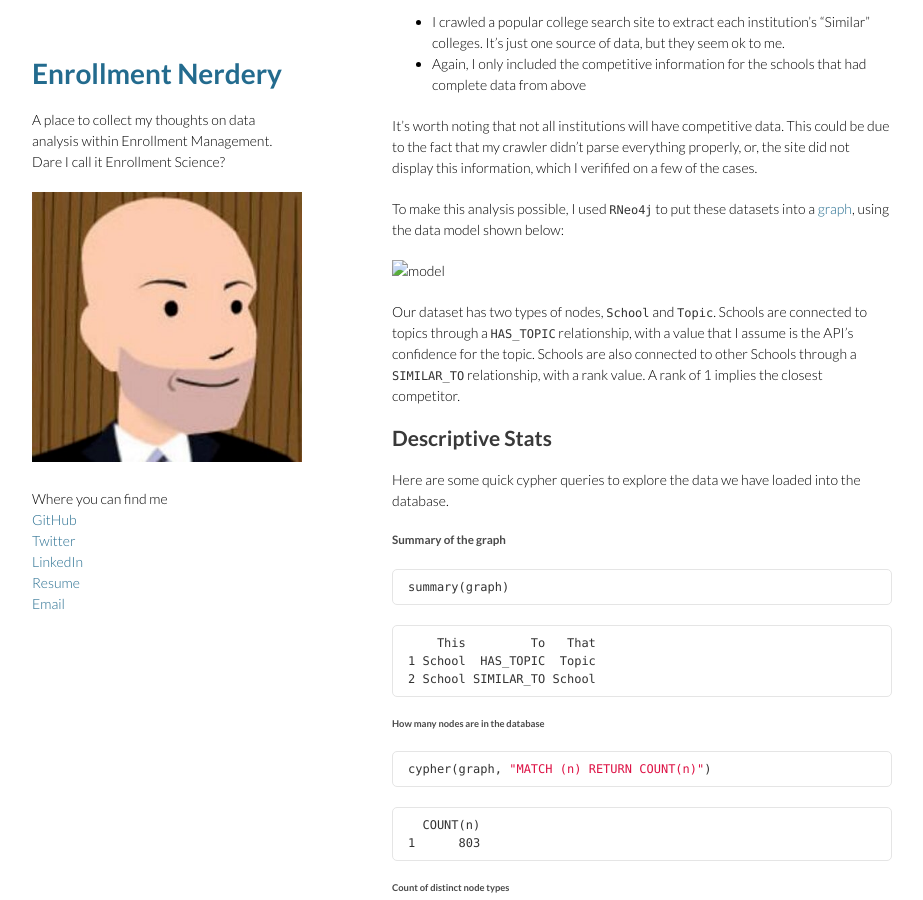
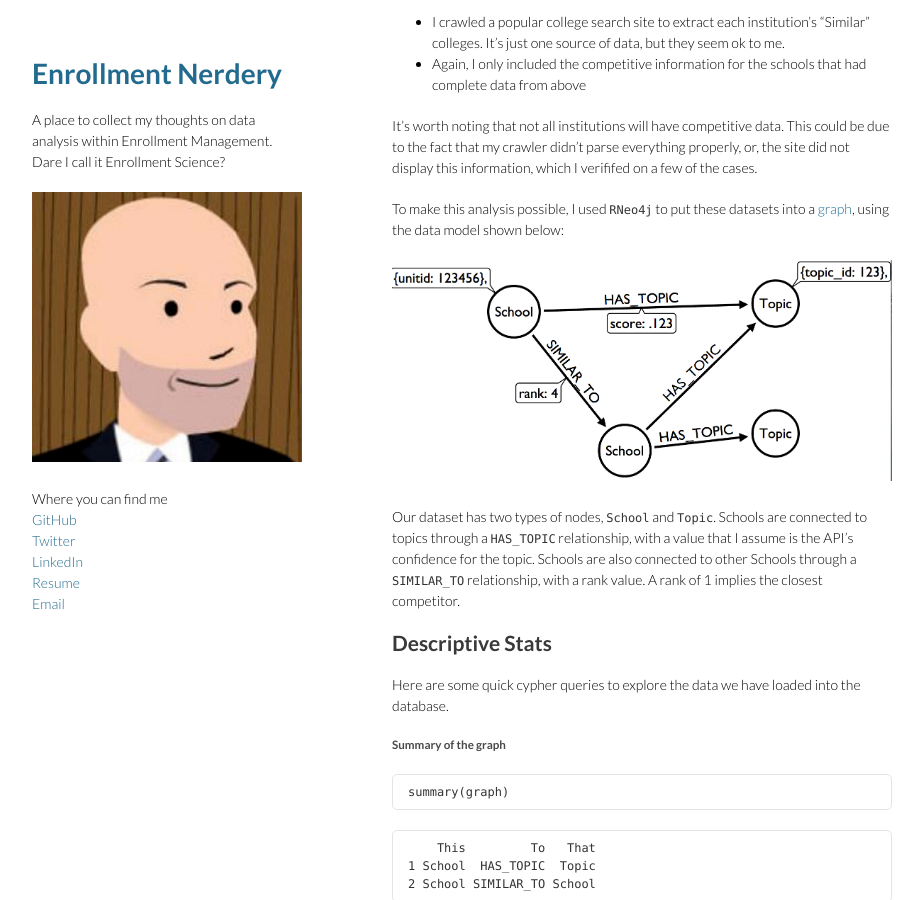
Before and after one commit to Btibert3/btibert3.github.io, a Jekyll site: the page built from _posts/2015-03-29-mission-statement-topics.md, in a window 1280 px wide and 900 px high, scrolled down 1774 px. Shown: the whole window, without its empty margins (178-1101 px from the left). Built offline with Jekyll 4.4.1, drawn with Linux system fonts in a browser that asks for light colours; Markdown is read by kramdown in place of the engine named in the settings; comment, search, counter and statistics services are not loaded.

Commit message:
update fig path

```diff
--- a/_drafts/mission-statement-topics.Rmd
+++ b/_drafts/mission-statement-topics.Rmd
@@ -82,7 +82,8 @@ It's worth noting that not all institutions will have competitive data.  This co
 
 To make this analysis possible, I used `RNeo4j` to put these datasets into a [graph](http://en.wikipedia.org/wiki/Graph_(abstract_data_type)), using the data model shown below:
 
-![model](assets/mission-topic-data-model.png)
+![model]({{ site.url }}/assets/mission-topic-data-model.png)
+
 
 Our dataset has two types of nodes, `School` and `Topic`.  Schools are connected to topics through a `HAS_TOPIC` relationship, with a value that I assume is the API's confidence for the topic.  Schools are also connected to other Schools through a `SIMILAR_TO` relationship, with a rank value.  A rank of 1 implies the closest competitor.
 
--- a/_posts/2015-03-29-mission-statement-topics.md
+++ b/_posts/2015-03-29-mission-statement-topics.md
@@ -60,7 +60,8 @@ It's worth noting that not all institutions will have competitive data.  This co
 
 To make this analysis possible, I used `RNeo4j` to put these datasets into a [graph](http://en.wikipedia.org/wiki/Graph_(abstract_data_type)), using the data model shown below:
 
-![model](assets/mission-topic-data-model.png)
+![model]({{ site.url }}/assets/mission-topic-data-model.png)
+
 
 Our dataset has two types of nodes, `School` and `Topic`.  Schools are connected to topics through a `HAS_TOPIC` relationship, with a value that I assume is the API's confidence for the topic.  Schools are also connected to other Schools through a `SIMILAR_TO` relationship, with a rank value.  A rank of 1 implies the closest competitor.
 
```
Also changed, not shown: 1 other file.
